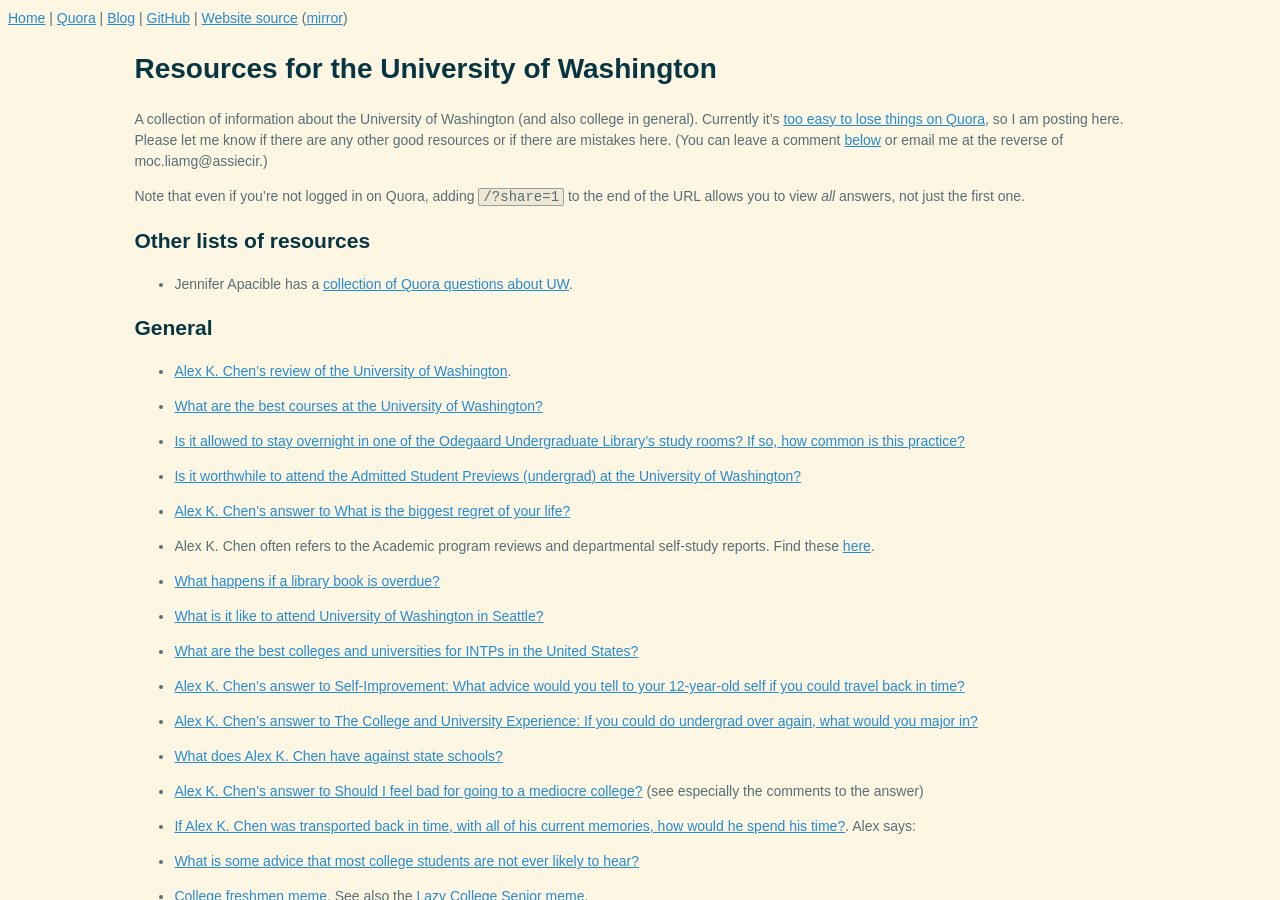
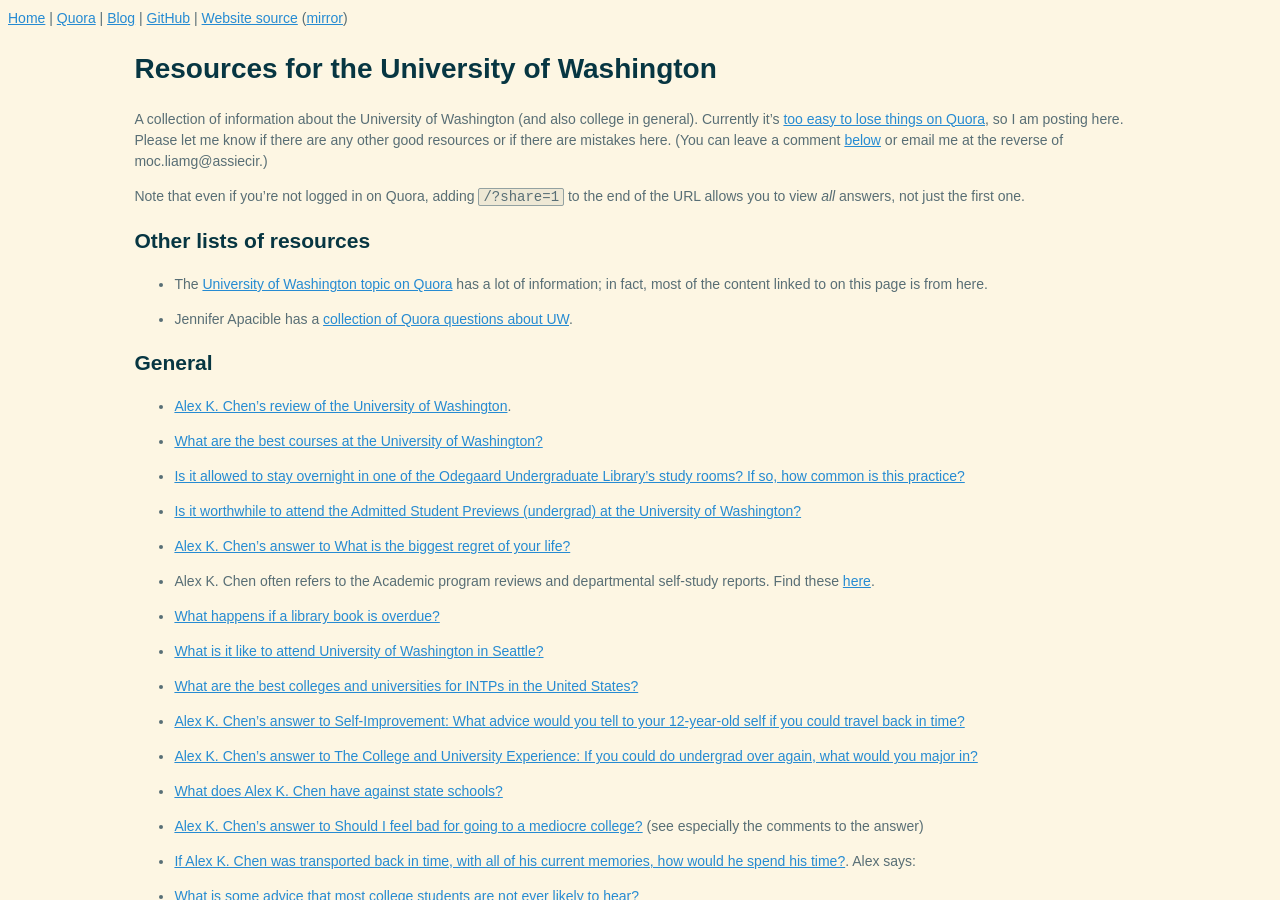
Before and after one commit to riceissa/riceissa.github.io, a Jekyll site: the page built from uw/resources.md, in a window 1280 px wide and 900 px high. Built offline with Jekyll 4.4.1, drawn with Linux system fonts in a browser that asks for light colours; Markdown is read by kramdown in place of the engine named in the settings; comment, search, counter and statistics services are not loaded.

Commit message:
add UW topic

```diff
--- a/uw/resources.md
+++ b/uw/resources.md
@@ -19,6 +19,8 @@ Please let me know if there are any other good resources or if there are mistake
 Note that even if you’re not logged in on Quora, adding `/?share=1` to the end of the URL allows you to view *all* answers, not just the first one.
 
 ## Other lists of resources
+
+- The [University of Washington topic on Quora](https://www.quora.com/University-of-Washington) has a lot of information; in fact, most of the content linked to on this page is from here.
 
 -   Jennifer Apacible has a [collection of Quora questions about
     UW](https://jenpacollections.quora.com/University-of-Washington).
```
